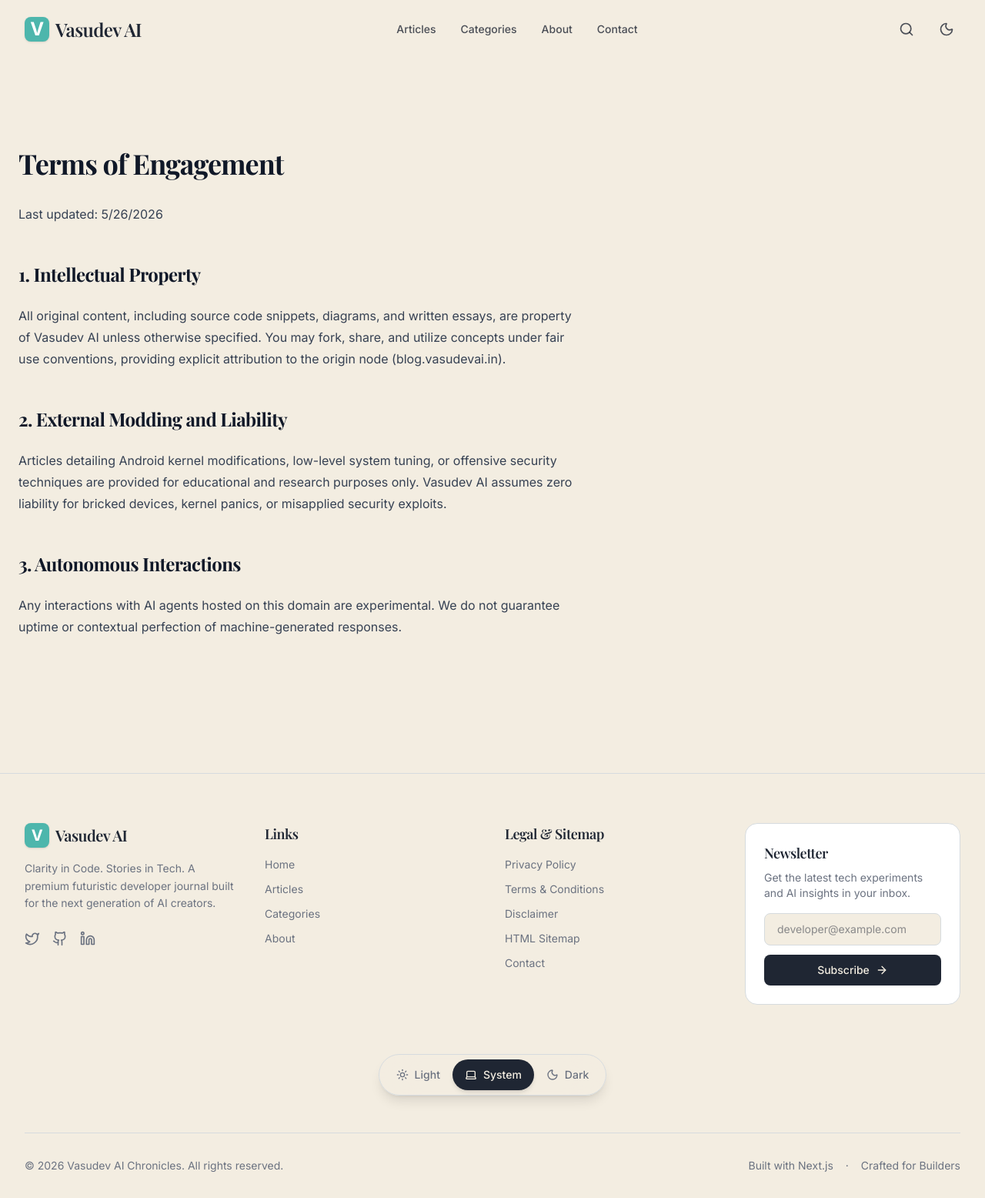
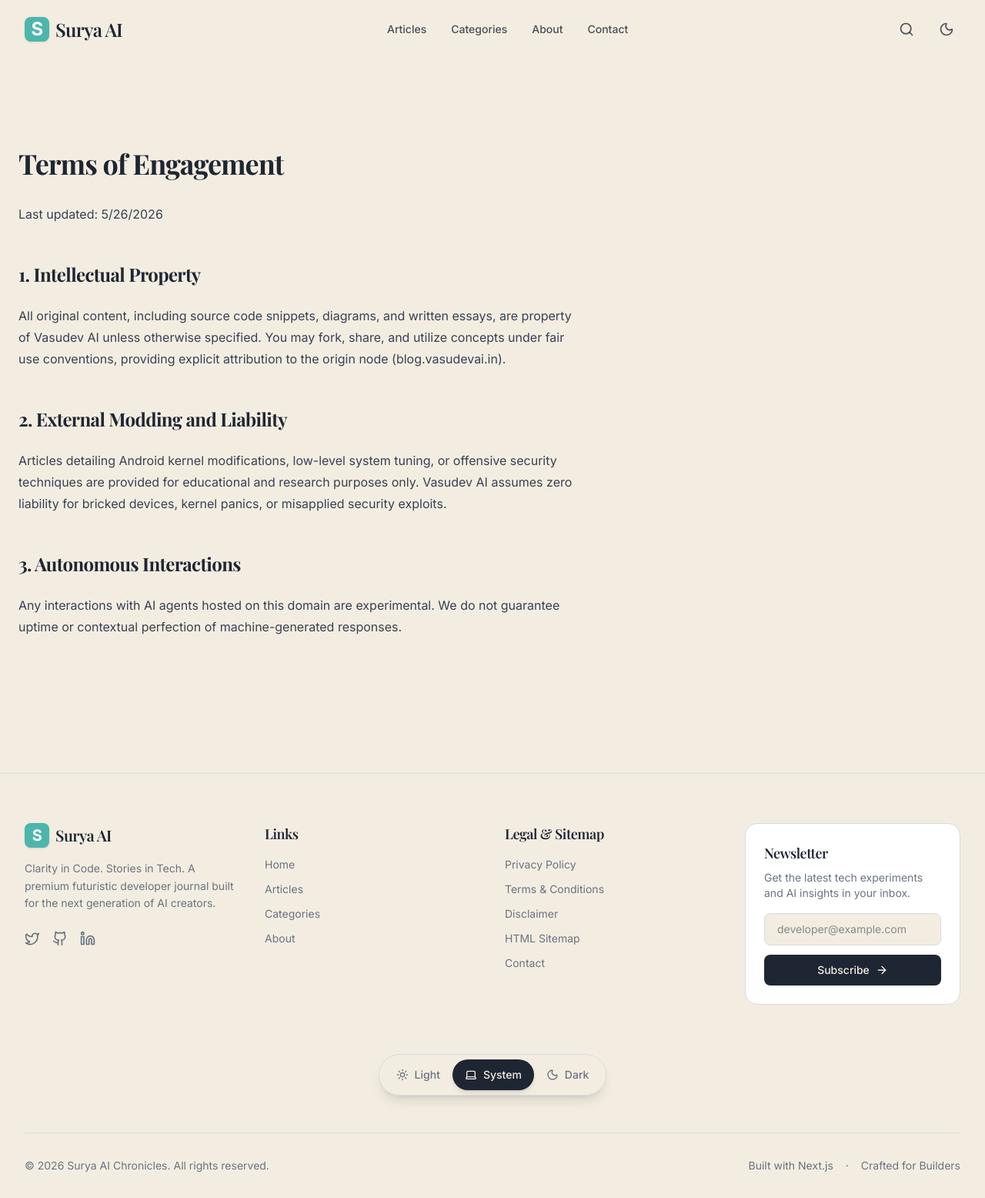
Before and after one commit to sg-surya/vasudev-ai-blogs, a Next.js app: page /terms in a window 1280 px wide. Shown: the whole page at 77% size. Built offline with nearby package versions, Linux system fonts and the light colour scheme; a web font is replaced by a local one.

Commit message:
chore: rebrand project to Surya AI
Update site name, author references, and metadata to reflect the rebrand to Surya AI. Additionally, add a custom dark mode variant for Tailwind.

```diff
--- a/src/app/about/page.tsx
+++ b/src/app/about/page.tsx
@@ -8,7 +8,7 @@ export default function About() {
           Architecting Intelligence.
         </h1>
         <p className="text-xl text-muted-foreground max-w-2xl mx-auto leading-relaxed">
-          I am Vasudev, an AI Engineer and security researcher exploring the boundaries of autonomous agents and zero-trust infrastructure.
+          I am Surya Pratap Singh, an AI Engineer and security researcher exploring the boundaries of autonomous agents and zero-trust infrastructure.
         </p>
       </div>
 
@@ -23,9 +23,9 @@ export default function About() {
       <div className="grid md:grid-cols-2 gap-16 mb-20">
         <div>
           <h2 className="text-3xl font-serif font-bold mb-6">The Mission</h2>
-          <div className="prose dark:prose-invert text-muted-foreground prose-p:leading-relaxed">
+          <div className="prose text-muted-foreground prose-p:leading-relaxed">
             <p>
-              Vasudev AI Chronicles is a documentation protocol. It serves as a public ledger of my experiments, failures, and breakthroughs in building the next generation of artificial intelligence.
+              Surya AI Chronicles is a documentation protocol. It serves as a public ledger of my experiments, failures, and breakthroughs in building the next generation of artificial intelligence.
             </p>
             <p>
               My work spans across customizing Android kernels for absolute security, deploying autonomous multi-agent systems using modern LLMs, and breaking legacy web applications to understand their flaws.
--- a/src/app/article/[slug]/page.tsx
+++ b/src/app/article/[slug]/page.tsx
@@ -115,12 +115,12 @@ export default function Article() {
                   </span>
                 ))}
               </div>
-              <h1 className="text-4xl md:text-[3.5rem] font-serif font-bold tracking-tight leading-[1.1]">
+              <h1 className="text-4xl md:text-[3.5rem] font-serif font-bold tracking-tight leading-[1.1] text-foreground">
                 {post.title}
               </h1>
             </div>
 
-            <div className="prose prose-lg dark:prose-invert prose-headings:font-serif prose-headings:tracking-tight prose-a:text-teal prose-a:decoration-teal/30 hover:prose-a:decoration-teal prose-img:rounded-2xl max-w-none">
+            <div className="prose prose-lg prose-headings:font-serif prose-headings:text-foreground prose-headings:tracking-tight prose-a:text-teal prose-a:decoration-teal/30 hover:prose-a:decoration-teal prose-img:rounded-2xl max-w-none">
               <ReactMarkdown
                 components={{
                   code({node, inline, className, children, ...props}: any) {
--- a/src/app/disclaimer/page.tsx
+++ b/src/app/disclaimer/page.tsx
@@ -1,6 +1,6 @@
 export default function Disclaimer() {
   return (
-    <div className="max-w-3xl mx-auto px-4 sm:px-6 py-12 md:py-20 prose dark:prose-invert prose-headings:font-serif prose-a:text-teal inline-block w-full">
+    <div className="max-w-3xl mx-auto px-4 sm:px-6 py-12 md:py-20 prose prose-headings:font-serif prose-headings:text-foreground prose-a:text-teal inline-block w-full">
       <h1>Disclaimer</h1>
       <p>Last updated: {new Date().toLocaleDateString()}</p>
 
--- a/src/app/layout.tsx
+++ b/src/app/layout.tsx
@@ -9,17 +9,17 @@ import type { Metadata } from 'next';
 export const metadata: Metadata = {
   metadataBase: new URL('https://blog.vasudevai.in'),
   title: {
-    default: "Vasudev AI Chronicles",
-    template: "%s | Vasudev AI Chronicles"
+    default: "Surya AI Chronicles",
+    template: "%s | Surya AI Chronicles"
   },
   description: "A premium futuristic developer journal built for the next generation of AI creators. Exploring Artificial Intelligence, Advanced Automation, and the bleeding edge of software engineering.",
   keywords: ["AI Tutorials", "Android Customization", "Automation", "Developer Insights", "Cybersecurity", "Performance Optimization"],
-  authors: [{ name: "Vasudev" }],
+  authors: [{ name: "Surya Pratap Singh" }],
   openGraph: {
-    title: "Vasudev AI Chronicles",
+    title: "Surya AI Chronicles",
     description: "Clarity in Code. Stories in Tech.",
     url: "https://blog.vasudevai.in",
-    siteName: "Vasudev AI Chronicles",
+    siteName: "Surya AI Chronicles",
     locale: "en_US",
     type: "website",
   },
--- a/src/app/page.tsx
+++ b/src/app/page.tsx
@@ -51,7 +51,7 @@ export default function Home() {
           <p className="text-lg md:text-xl text-muted-foreground leading-relaxed">
             A premium futuristic developer journal exploring Artificial Intelligence,
             Advanced Automation, and the bleeding edge of software engineering
-            by Vasudev.
+            by Surya.
           </p>
         </motion.div>
 
@@ -161,7 +161,7 @@ export default function Home() {
             <div className="flex items-center gap-4 mb-4">
               <img
                 src={featuredPost.author.avatar}
-                alt="Vasudev"
+                alt="Surya"
                 className="w-16 h-16 rounded-full border-2 border-background shadow-sm"
               />
               <div>
@@ -170,7 +170,7 @@ export default function Home() {
               </div>
             </div>
             <p className="text-sm text-muted-foreground leading-relaxed mb-4">
-              Building intelligent systems, tearing down Android kernels, and documenting the journey of creating Vasudev AI.
+              Building intelligent systems, tearing down Android kernels, and documenting the journey of creating Surya AI.
             </p>
             <Link href="/about" className="text-sm font-medium hover:text-teal underline underline-offset-4 transition-colors">
               Read exact specs →
--- a/src/app/privacy/page.tsx
+++ b/src/app/privacy/page.tsx
@@ -1,6 +1,6 @@
 export default function Privacy() {
   return (
-    <div className="max-w-3xl mx-auto px-4 sm:px-6 py-12 md:py-20 prose dark:prose-invert prose-headings:font-serif prose-a:text-teal inline-block w-full">
+    <div className="max-w-3xl mx-auto px-4 sm:px-6 py-12 md:py-20 prose prose-headings:font-serif prose-headings:text-foreground prose-a:text-teal inline-block w-full">
       <h1>Privacy Protocol</h1>
       <p>Last updated: {new Date().toLocaleDateString()}</p>
 
--- a/src/app/sitemap/page.tsx
+++ b/src/app/sitemap/page.tsx
@@ -6,7 +6,7 @@ export default function HTMLSitemap() {
     { title: "Home", path: "/" },
     { title: "Articles Archive", path: "/articles" },
     { title: "Categories", path: "/categories" },
-    { title: "About Vasudev", path: "/about" },
+    { title: "About Surya", path: "/about" },
     { title: "Contact", path: "/contact" },
   ];
 
@@ -22,7 +22,7 @@ export default function HTMLSitemap() {
         HTML Sitemap
       </h1>
       <p className="text-muted-foreground mb-12 text-lg">
-        An overview of the complete architecture and available nodes on Vasudev AI Chronicles.
+        An overview of the complete architecture and available nodes on Surya AI Chronicles.
       </p>
 
       <div className="grid md:grid-cols-2 gap-12">
--- a/src/app/terms/page.tsx
+++ b/src/app/terms/page.tsx
@@ -1,6 +1,6 @@
 export default function Terms() {
   return (
-    <div className="max-w-3xl mx-auto px-4 sm:px-6 py-12 md:py-20 prose dark:prose-invert prose-headings:font-serif prose-a:text-teal inline-block w-full">
+    <div className="max-w-3xl mx-auto px-4 sm:px-6 py-12 md:py-20 prose prose-headings:font-serif prose-headings:text-foreground prose-a:text-teal inline-block w-full">
       <h1>Terms of Engagement</h1>
       <p>Last updated: {new Date().toLocaleDateString()}</p>
 
--- a/src/components/Footer.tsx
+++ b/src/components/Footer.tsx
@@ -15,9 +15,9 @@ export function Footer() {
           <div className="md:col-span-1 lg:col-span-1">
             <Link href="/" className="text-xl font-serif font-semibold tracking-tight flex items-center gap-2 mb-4 group">
               <span className="w-8 h-8 rounded-lg bg-teal flex items-center justify-center text-white font-sans font-bold shadow-sm group-hover:bg-lavender transition-colors">
-                V
+                S
               </span>
-              Vasudev AI
+              Surya AI
             </Link>
             <p className="text-sm text-muted-foreground leading-relaxed">
               Clarity in Code. Stories in Tech. A premium futuristic developer journal built for the next generation of AI creators.
@@ -107,7 +107,7 @@ export function Footer() {
         </div>
 
         <div className="flex flex-col md:flex-row items-center justify-between pt-8 border-t border-border text-sm text-muted-foreground">
-          <p>© {new Date().getFullYear()} Vasudev AI Chronicles. All rights reserved.</p>
+          <p>© {new Date().getFullYear()} Surya AI Chronicles. All rights reserved.</p>
           <div className="flex gap-4 mt-4 md:mt-0">
             <span>Built with Next.js</span>
             <span>·</span>
--- a/src/components/Navbar.tsx
+++ b/src/components/Navbar.tsx
@@ -48,9 +48,9 @@ export function Navbar() {
             className="text-xl md:text-2xl font-serif font-semibold tracking-tight shrink-0 flex items-center gap-2 group"
           >
             <span className="w-8 h-8 rounded-lg bg-teal flex items-center justify-center text-white font-sans font-bold shadow-sm group-hover:bg-lavender transition-colors">
-              V
+              S
             </span>
-            Vasudev AI
+            Surya AI
           </Link>
 
           {/* Desktop Nav */}
--- a/src/data/posts.ts
+++ b/src/data/posts.ts
@@ -20,7 +20,7 @@ export interface Post {
 }
 
 const AUTHOR_VASUDEV: Author = {
-  name: "Vasudev",
+  name: "Surya Pratap Singh",
   avatar: "https://images.unsplash.com/photo-1519085360753-af0119f7cbe7?q=80&w=200&auto=format&fit=crop",
   role: "AI Engineer & Founder"
 };
--- a/src/index.css
+++ b/src/index.css
@@ -1,6 +1,8 @@
 @import url("https://fonts.googleapis.com/css2?family=Inter:wght@300;400;500;600;700&family=JetBrains+Mono:wght@400;500;600&family=Playfair+Display:ital,wght@0,400;0,500;0,600;0,700;1,400;1,500&display=swap");
 @import "tailwindcss";
 @plugin "@tailwindcss/typography";
+
+@custom-variant dark (&:where(.dark, .dark *));
 
 @theme {
   --font-sans: "Inter", ui-sans-serif, system-ui, sans-serif;
```
